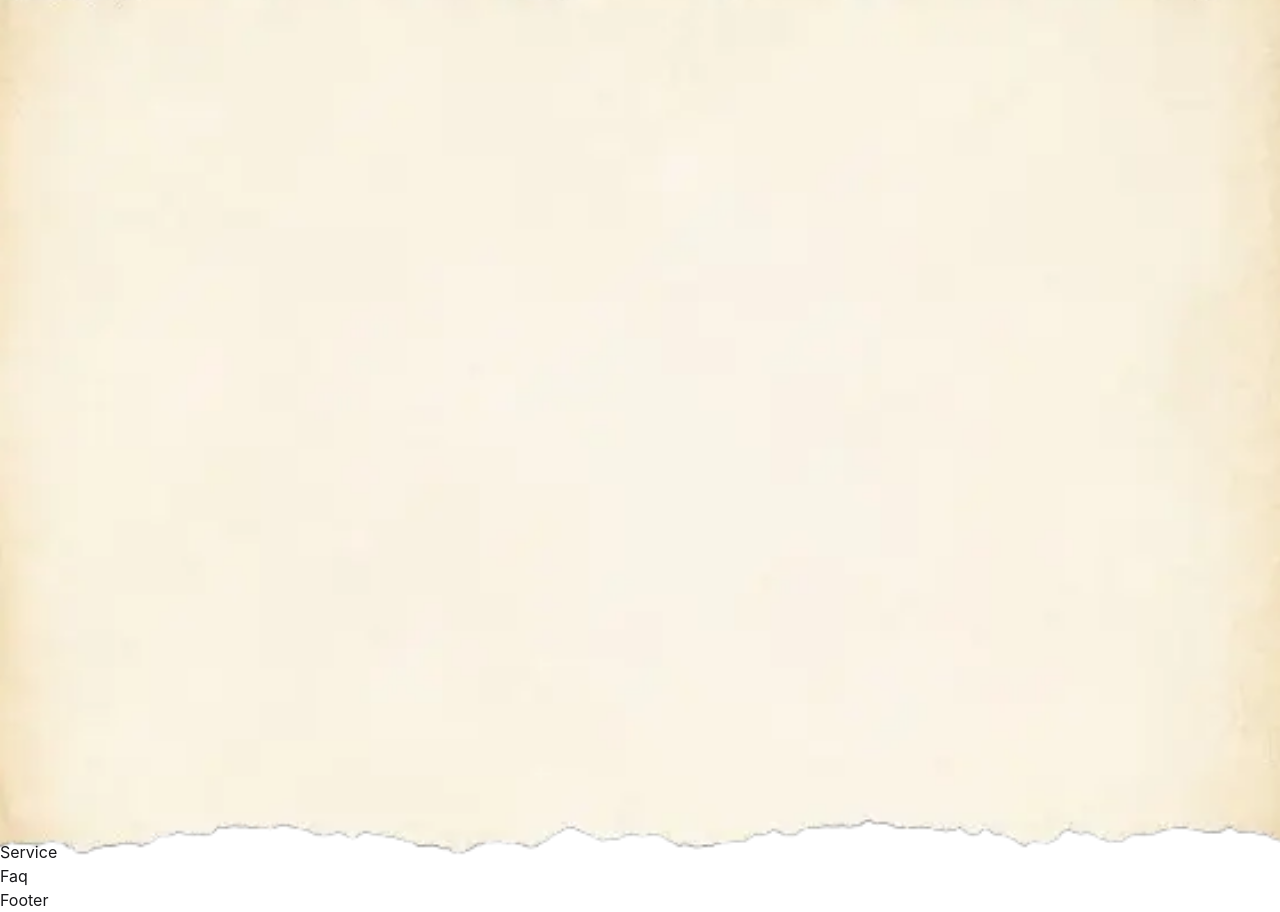
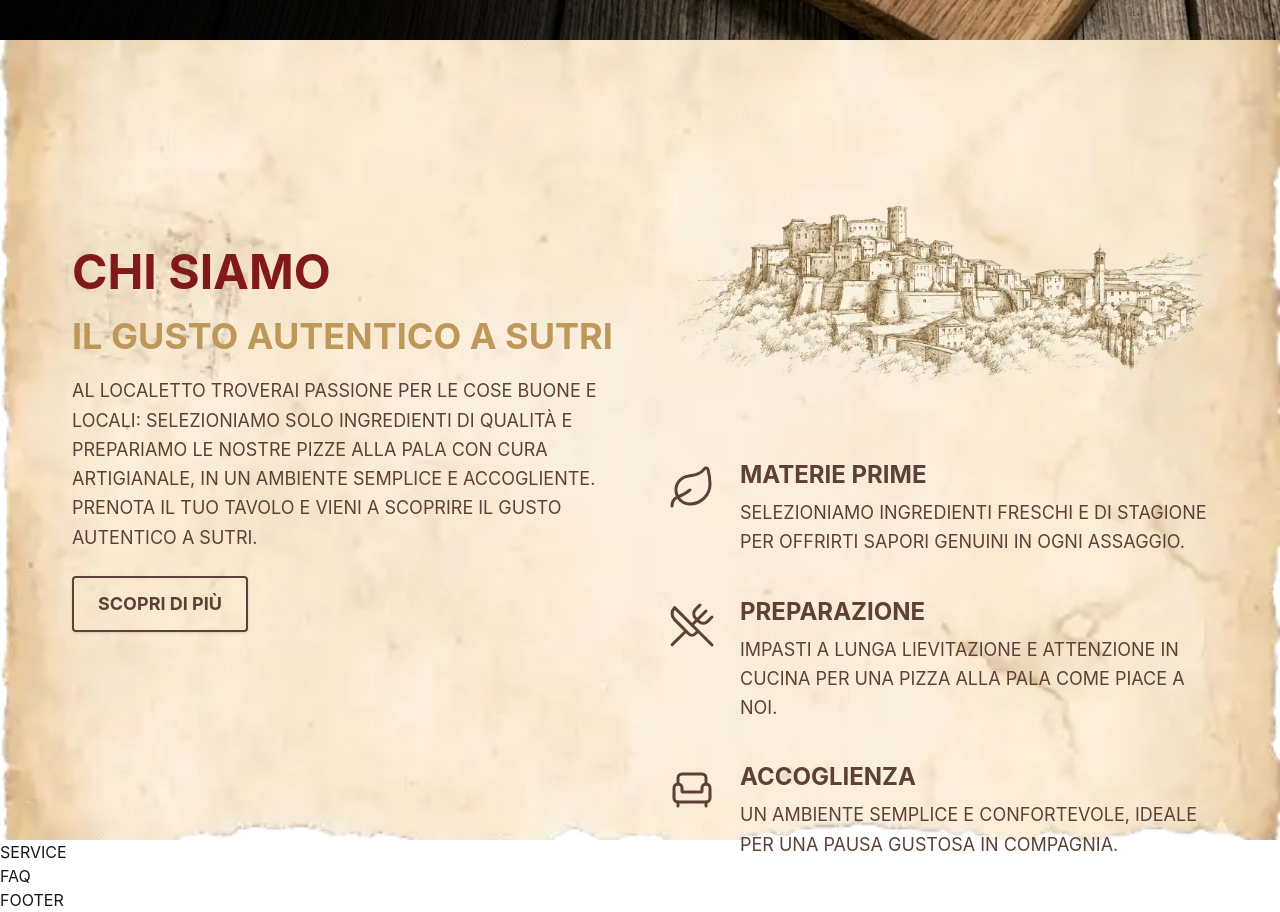
Before and after one commit to Gxbriel99/ilLocaletto_nextjs, a Next.js app: page / in a window 1280 px wide. Shown: the part 840-1752 px from the top of the page. Built offline with nearby package versions, Linux system fonts and the light colour scheme.

Commit message:
INiziato refcatoring about sextion

```diff
--- a/src/app/components/blocks/About.tsx
+++ b/src/app/components/blocks/About.tsx
@@ -1,20 +1,121 @@
 import Image from "next/image";
+import { Leaf, UtensilsCrossed, Armchair } from "lucide-react";
 
 export default function About() {
   return (
     <section
       id="chi-siamo"
-      className="relative z-[3] h-screen w-full overflow-visible bg-white"
+      className="relative isolate z-[900] min-h-screen max-md:min-h-[108dvh] w-full overflow-visible bg-white md:h-screen md:min-h-0"
     >
+      <div className="pointer-events-none absolute inset-0 z-[1] min-h-full w-full overflow-hidden">
+        <Image
+          src="/test.webp"
+          alt=""
+          fill
+          sizes="100vw"
+          className="pointer-events-none object-cover object-[center_68%] sm:object-[center_62%] md:object-[center_55%] lg:object-center"
+          aria-hidden
+        />
+      </div>
+
       <div
-        className="pointer-events-none absolute inset-x-0 -top-26 -bottom-16"
-        style={{
-          backgroundImage: 'url("/about_bg.webp")',
-          backgroundPosition: "center top",
-          backgroundRepeat: "no-repeat",
-          backgroundSize: "cover",
-        }}
-      />
+        className="absolute inset-0 z-10 grid h-full min-h-0 grid-cols-1 grid-rows-[auto_minmax(0,1fr)_minmax(34vh,auto)] px-3 py-3 sm:grid-rows-[auto_minmax(0,1fr)_minmax(36vh,auto)] sm:px-4 sm:py-4 md:grid-cols-2 md:grid-rows-[1fr_1fr] md:gap-x-8 md:px-10 md:py-5 lg:gap-x-14 lg:px-16 lg:py-6"
+      >
+        {/* Testo + CTA */}
+        <div className="flex min-h-0 flex-col items-center justify-start px-0 py-4 sm:px-1 sm:py-5 md:col-start-1 md:row-span-2 md:row-start-1 md:h-full md:justify-center md:px-2 md:py-6">
+          <div className="flex w-full max-w-xl flex-col items-start gap-3 sm:gap-4 md:gap-5">
+            <h2 className="w-full text-start text-3xl font-bold text-[#801917] sm:text-4xl md:text-5xl">
+              Chi siamo
+            </h2>
+            <h3 className="w-full text-start text-2xl font-bold whitespace-normal text-[#BE9859] sm:text-3xl md:text-4xl md:whitespace-nowrap">
+              Il gusto autentico a Sutri
+            </h3>
+            <p className="text-shadow max-w-prose w-full text-start text-base leading-relaxed text-[#5D4037] sm:text-lg">
+              Al Localetto troverai passione per le cose buone e locali: selezioniamo solo ingredienti di qualità e prepariamo le nostre pizze alla pala con cura artigianale, in un ambiente semplice e accogliente. <br />
+              Prenota il tuo tavolo e vieni a scoprire il gusto autentico a Sutri.
+            </p>
+
+
+            <a
+              href="#prenota"
+              className="mt-1 inline-flex w-full items-center justify-center rounded border-2 border-[#5D4037] px-5 py-2.5 text-center text-base font-bold text-[#5D4037] transition-colors duration-150 shadow hover:bg-[#5D4037] hover:text-white active:bg-white active:text-[#5D4037] focus:outline-none focus:ring-2 focus:ring-[#5D4037] focus:ring-offset-2 sm:w-auto sm:px-6 sm:py-3 sm:text-lg"
+            >
+              Scopri di più
+            </a>
+          </div>
+        </div>
+
+        {/* Lista */}
+        <div className="flex min-h-0 flex-col items-stretch justify-start px-3 pb-4 pt-1 sm:px-4 sm:pb-5 sm:pt-2 md:col-start-2 md:row-start-2 md:px-0 md:pb-8 md:pt-5">
+          <ul className="flex w-full max-w-xl list-none flex-col gap-6 sm:gap-8 md:mx-auto md:gap-9 lg:gap-10">
+            <li>
+              <div className="flex gap-3 text-[#5D4037] sm:gap-4 md:gap-6">
+                <div className="flex shrink-0 items-start pt-0.5 sm:pt-1">
+                  <Leaf className="size-9 sm:size-10 md:size-12" strokeWidth={1.5} aria-hidden />
+                </div>
+                <div className="flex min-w-0 flex-col gap-1 sm:gap-2">
+                  <span className="text-lg font-bold leading-tight sm:text-xl md:text-2xl">
+                    Materie prime
+                  </span>
+                  <p className="text-base leading-relaxed md:text-lg">
+                    Selezioniamo ingredienti freschi e di stagione per offrirti
+                    sapori genuini in ogni assaggio.
+                  </p>
+                </div>
+              </div>
+            </li>
+            <li>
+              <div className="flex gap-3 text-[#5D4037] sm:gap-4 md:gap-6">
+                <div className="flex shrink-0 items-start pt-0.5 sm:pt-1">
+                  <UtensilsCrossed
+                    className="size-9 sm:size-10 md:size-12"
+                    strokeWidth={1.5}
+                    aria-hidden
+                  />
+                </div>
+                <div className="flex min-w-0 flex-col gap-1 sm:gap-2">
+                  <span className="text-lg font-bold leading-tight sm:text-xl md:text-2xl">
+                    Preparazione
+                  </span>
+                  <p className="text-base leading-relaxed md:text-lg">
+                    Impasti a lunga lievitazione e attenzione in cucina per una
+                    pizza alla pala come piace a noi.
+                  </p>
+                </div>
+              </div>
+            </li>
+            <li>
+              <div className="flex gap-3 text-[#5D4037] sm:gap-4 md:gap-6">
+                <div className="flex shrink-0 items-start pt-0.5 sm:pt-1">
+                  <Armchair className="size-9 sm:size-10 md:size-12" strokeWidth={1.5} aria-hidden />
+                </div>
+                <div className="flex min-w-0 flex-col gap-1 sm:gap-2">
+                  <span className="text-lg font-bold leading-tight sm:text-xl md:text-2xl">
+                    Accoglienza
+                  </span>
+                  <p className="text-base leading-relaxed md:text-lg">
+                    Un ambiente semplice e confortevole, ideale per una pausa
+                    gustosa in compagnia.
+                  </p>
+                </div>
+              </div>
+            </li>
+          </ul>
+        </div>
+
+        {/* Paesaggio: su desktop più in basso (justify-end nella cella) */}
+        <div className="flex min-h-0 w-full flex-col justify-end md:col-start-2 md:row-start-1 md:px-0 md:pb-1 md:pt-6 lg:pt-8">
+          <div className="relative mx-auto h-[34vh] min-h-[30vh] w-full sm:h-[36vh] sm:min-h-[32vh] md:h-[38vh] md:max-h-[44vh]">
+            <Image
+              src="/paesaggio.webp"
+              alt="Paesaggio intorno a Sutri"
+              fill
+              sizes="(max-width: 767px) 100vw, 50vw"
+              className="object-contain object-center"
+            />
+          </div>
+        </div>
+      </div>
     </section>
   );
 }
--- a/src/app/components/blocks/Header.tsx
+++ b/src/app/components/blocks/Header.tsx
@@ -3,7 +3,7 @@ import Image from "next/image";
 
 export default function Header() {
   return (
-    <header className="relative h-screen w-full overflow-hidden">
+    <header className="relative z-10 h-screen w-full overflow-hidden">
       <Image
         src="/header_bg.webp"
         alt=""
--- a/src/app/globals.css
+++ b/src/app/globals.css
@@ -1,5 +1,11 @@
 @import "tailwindcss";
 @plugin "daisyui";
+
+html {
+  scroll-behavior: smooth;
+  overflow-x: hidden;
+  text-transform: uppercase;
+}
 
 .fullBlur {
    z-index: 1;
```
Also changed, not shown: public/test.webp (added).
